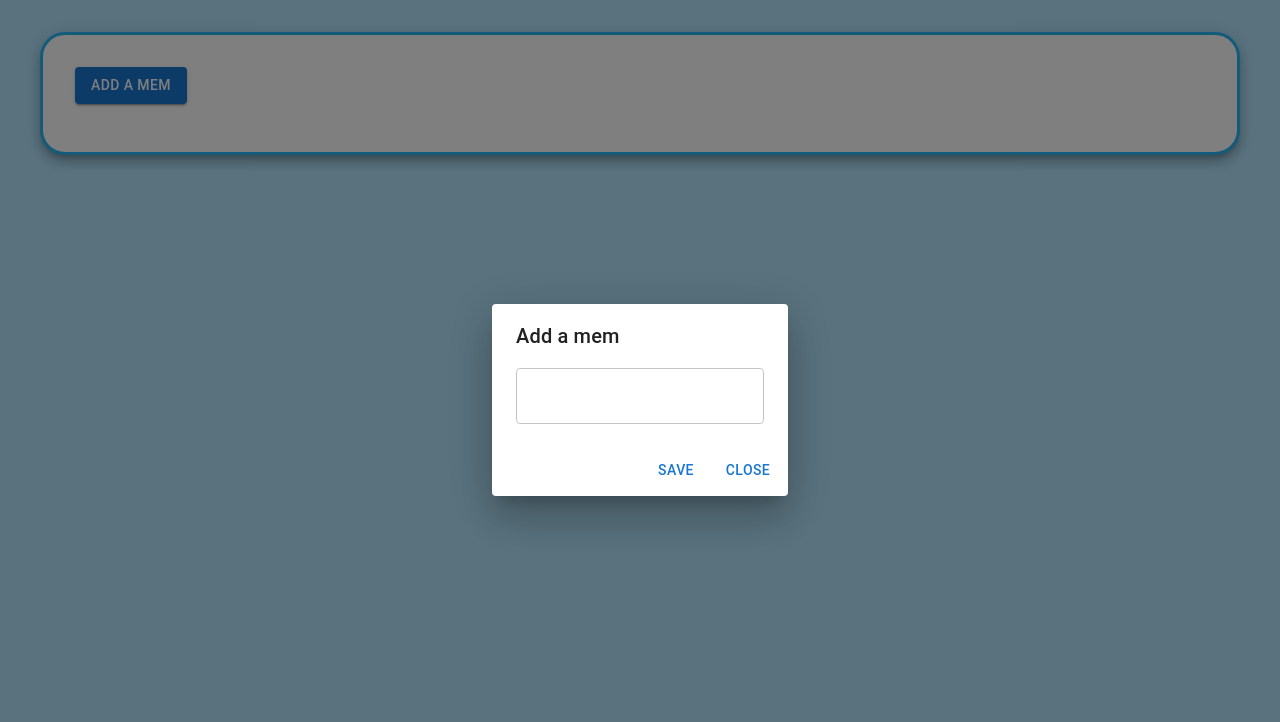
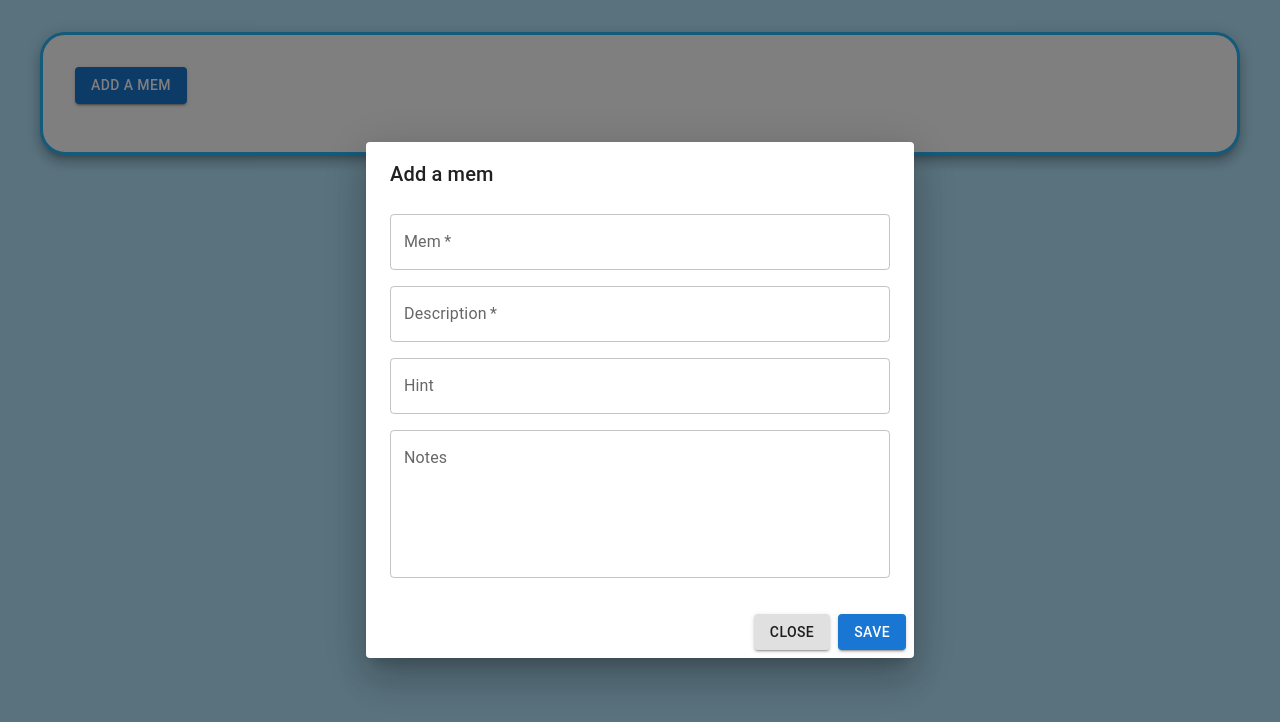
Before and after one commit to PiTiLeZarD/memup, a React (Vite) app: page / in a window 1280 px wide. Both pictures are taken after a click on the button "ADD A MEM". Shown: the top 722 px of the page. Built offline with nearby package versions, Linux system fonts and the light colour scheme.

Commit message:
Just adding more details to each mem

```diff
--- a/src/MemForm.tsx
+++ b/src/MemForm.tsx
@@ -1,12 +1,15 @@
 import React, { useEffect } from "react";
 
-import { Button, Dialog, DialogActions, DialogContent, DialogTitle, TextField } from "@mui/material";
+import { Button, Dialog, DialogActions, DialogContent, DialogTitle, Stack, TextField } from "@mui/material";
 import { useForm } from "react-hook-form";
 
 import { MemType, newMem, useStore } from "./store";
 
 type FormState = {
     mem: string;
+    description: string;
+    hint: string;
+    notes: string;
 };
 
 export type MemFormProps = {
@@ -14,7 +17,12 @@ export type MemFormProps = {
     onClose: () => void;
 };
 
-const mem2Form = ({ mem }: MemType): FormState => ({ mem });
+const mem2Form = ({ mem, description, hint, notes }: MemType): FormState => ({
+    mem,
+    description,
+    hint: hint || "",
+    notes: notes || "",
+});
 
 export type MemFormComponent = React.FunctionComponent<MemFormProps>;
 
@@ -29,8 +37,14 @@ export const MemForm: MemFormComponent = ({ open, onClose }): JSX.Element => {
 
     const saveMem = useStore(({ saveMem }) => saveMem);
 
-    const handleSave = ({ mem }) => {
-        saveMem({ ...(open || newMem()), mem });
+    const handleSave = ({ mem, description, hint, notes }) => {
+        saveMem({
+            ...(open || newMem()),
+            mem,
+            description,
+            hint: hint || null,
+            notes: notes || null,
+        });
         onClose();
     };
     const handleClose = () => onClose();
@@ -39,12 +53,21 @@ export const MemForm: MemFormComponent = ({ open, onClose }): JSX.Element => {
         <form onSubmit={handleSubmit(handleSave)}>
             <Dialog open={!!open} onClose={handleClose}>
                 <DialogTitle>Add a mem</DialogTitle>
-                <DialogContent>
-                    <TextField {...register("mem")} />
+                <DialogContent sx={{ minWidth: "500px" }}>
+                    <Stack spacing={2} sx={{ margin: "0.5em 0" }}>
+                        <TextField label="Mem" {...register("mem")} required />
+                        <TextField label="Description" {...register("description")} required />
+                        <TextField label="Hint" {...register("hint")} />
+                        <TextField label="Notes" {...register("notes")} multiline rows={5} />
+                    </Stack>
                 </DialogContent>
                 <DialogActions>
-                    <Button onClick={handleSubmit(handleSave)}>Save</Button>
-                    <Button onClick={handleClose}>Close</Button>
+                    <Button variant="contained" color="inherit" onClick={handleClose}>
+                        Close
+                    </Button>
+                    <Button variant="contained" onClick={handleSubmit(handleSave)}>
+                        Save
+                    </Button>
                 </DialogActions>
             </Dialog>
         </form>
--- a/src/store.ts
+++ b/src/store.ts
@@ -13,6 +13,9 @@ export type MemCheckType = {
 export type MemType = {
     id: NanoID;
     mem: string;
+    description: string;
+    hint?: string;
+    notes?: string;
     furigana?: string[];
     checks: MemCheckType[];
 };
@@ -26,7 +29,12 @@ export type StoreActionsPropsType = {
     deleteMem: (mem: MemType) => void;
 };
 
-export const newMem = (): MemType => ({ id: nanoid(), checks: [], mem: "" });
+export const newMem = (): MemType => ({
+    id: nanoid(),
+    checks: [],
+    mem: "",
+    description: "",
+});
 
 const InitialState: StorePropsType = {
     mems: [],
```
